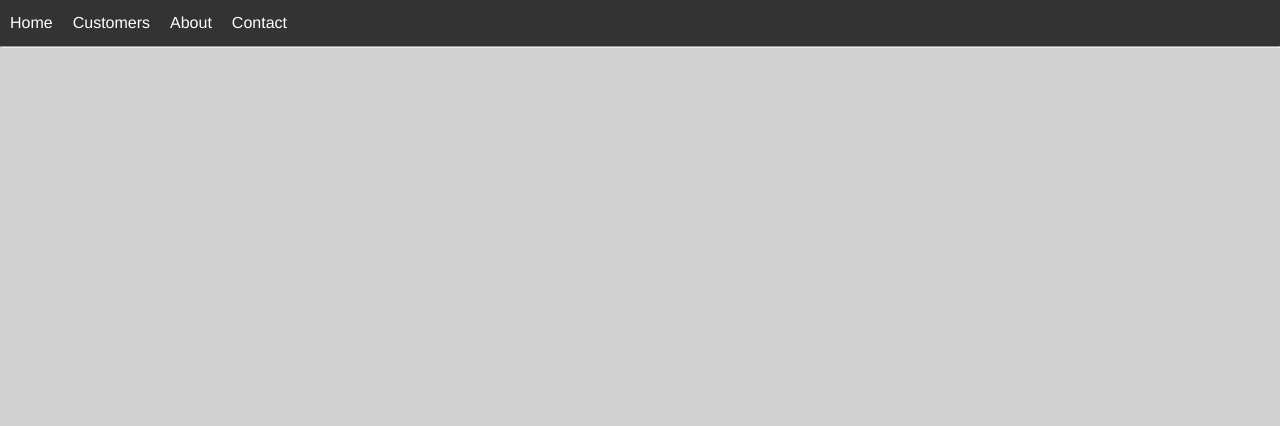
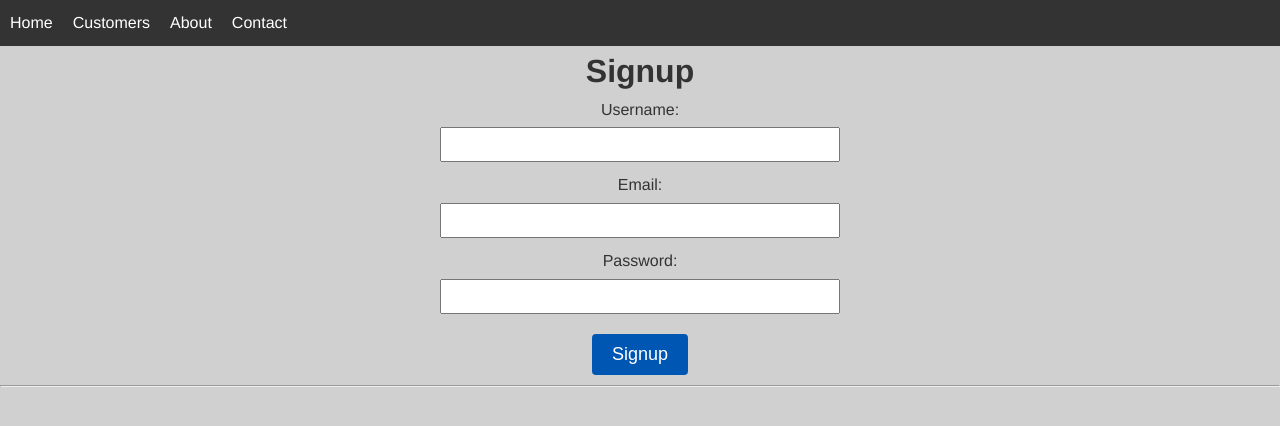
Before and after one commit to hnezado/customers-2024, a Vue app in the folder frontend/: page /signup in a window 1280 px wide. Shown: the top 426 px of the page. Built offline with nearby package versions, Linux system fonts and the light colour scheme.

Commit message:
Added Signup -> DB funtionallity. SessionStorage (username) before redirect to Login. Reformated /signup

```diff
--- a/frontend/src/components/NavBar.vue
+++ b/frontend/src/components/NavBar.vue
@@ -8,7 +8,7 @@
       <nav :class="{ 'show-menu': isMenuVisible }" @click="hideMenu">
         <ul>
           <li><router-link to="/">Home</router-link></li>
-          <li><router-link to="/customers">Customers</router-link></li>
+          <li><router-link to="/customers/list">Customers</router-link></li>
           <li><router-link to="/about">About</router-link></li>
           <li><router-link to="/contact">Contact</router-link></li>
         </ul>
--- /dev/null
+++ b/frontend/src/styles/components/Login.css
@@ -0,0 +1,16 @@
+form {
+  max-width: 400px;
+  margin: 0 auto;
+}
+
+label {
+  display: block;
+  margin-bottom: 5px;
+}
+
+input {
+  width: 100%;
+  padding: 8px;
+  margin-bottom: 10px;
+  box-sizing: border-box;
+}
--- a/frontend/src/styles/components/NavBar.css
+++ b/frontend/src/styles/components/NavBar.css
@@ -37,7 +37,7 @@ a {
   text-decoration: none;
 }
 
-/* Estilos para el menú desplegable en tamaños de pantalla pequeños */
+/* Small screen Navbar */
 @media screen and (max-width: 768px) {
   ul {
     display: none;
--- /dev/null
+++ b/frontend/src/styles/components/Signup.css
@@ -0,0 +1,16 @@
+form {
+  max-width: 400px;
+  margin: 0 auto;
+}
+
+label {
+  display: block;
+  margin-bottom: 5px;
+}
+
+input {
+  width: 100%;
+  padding: 8px;
+  margin-bottom: 10px;
+  box-sizing: border-box;
+}
--- a/frontend/src/styles/main.css
+++ b/frontend/src/styles/main.css
@@ -1,5 +1,3 @@
-
-
 /* Reset de estilos para limpiar el estilo predeterminado del navegador */
 * {
   margin: 0;
@@ -8,6 +6,7 @@
 }
 
 .button {
+  position: relative;
   color: var(--background);
   background-color: var(--secondary);
   margin: 10px;
@@ -16,12 +15,32 @@
   border: none;
   border-radius: 4px;
   cursor: pointer;
-  transition: background-color 5s ease;
-  transition: color 5s ease;
 }
-.button:hover {
+
+.button::before {
+  content: "";
+  position: absolute;
+  width: 100%;
+  height: 0;
+  bottom: 0;
+  left: 0;
+  background-color: var(--background);
+  transition: height 0.5s ease;
+}
+
+.button:hover::before {
+  height: 2px; /* Altura del subrayado */
+}
+
+.link {
   color: var(--primary);
-  background-color: var(--accent);
+  transition:
+    color 0.5s ease,
+    text-decoration 2 ease;
+}
+.link:hover {
+  color: var(--tertiary);
+  text-decoration: underline;
 }
 
 /* header {
--- a/frontend/src/styles/palette.css
+++ b/frontend/src/styles/palette.css
@@ -1,12 +1,13 @@
 :root {
-  --primary: #007BFF;       /* Blue */
-  --secondary: #0056b3;  /* Dark Blue */
-  --accent: #b1cff0;     /* Light Blue */
+  --primary: #007bff; /* Blue */
+  --secondary: #0056b3; /* Dark Blue */
+  --tertiary: #3d73ac;
+  --accent: #b1cff0; /* Light Blue */
   --background: #ffffff; /* White */
-  --text: #333333;       /* Dark Grey */
-  --border: #dddddd;     /* Light Grey */
-  --success: #28a745;    /* Green */
-  --error: #dc3545;      /* Red */
-  --warning: #ffc107;    /* Yellow */
-  --info: #17a2b8;       /* Info Blue */
+  --text: #333333; /* Dark Grey */
+  --border: #dddddd; /* Light Grey */
+  --success: #28a745; /* Green */
+  --error: #dc3545; /* Red */
+  --warning: #ffc107; /* Yellow */
+  --info: #17a2b8; /* Info Blue */
 }
--- a/frontend/src/views/CustomerEdit.vue
+++ b/frontend/src/views/CustomerEdit.vue
@@ -18,51 +18,51 @@
 </template>
 
 <script>
-import Spinner from '@/components/Spinner.vue'
+import Spinner from "@/components/Spinner.vue";
 
 export default {
   name: "CustomerEdit",
   components: {
-    Spinner
+    Spinner,
   },
-  data () {
+  data() {
     return {
       customerData: null,
-      isLoading: true
-    }
+      isLoading: true,
+    };
   },
   // Mounted es asíncrono así que si en template se intenta acceder a un
   // atributo de customerData, puede que éste sea null y de error
   mounted() {
     // TODO remove timeout y activar nextTick
     setTimeout(() => {
-      this.customerData = JSON.parse(this.$route.query.customerData)
-      this.isLoading = false
-    }, 500)
+      this.customerData = JSON.parse(this.$route.query.customerData);
+      this.isLoading = false;
+    }, 500);
     // this.$nextTick(() => {
     //   this.customerData = JSON.parse(this.$route.query.customerData)
     // })
   },
   methods: {
     handleInputChange(propertyName) {
-      console.log(`Input value: ${this.customerData[propertyName]}`)
+      console.log(`Input value: ${this.customerData[propertyName]}`);
     },
     async saveEdit(id) {
       // const updatedData = JSON.stringify(this.customerData)
       // console.log(`updatedData: ${updatedData}`)
       try {
-        const response = await fetch(
+        const res = await fetch(
           `${this.$config.serverUrl}/customers/edit/${id}`,
           {
             method: "PUT",
             headers: {
-              "Content-Type": "application/json"
+              "Content-Type": "application/json",
             },
-            body: this.customerData
-          },
+            body: this.customerData,
+          }
         );
-        console.log(response);
-        if (response.ok) {
+        console.log(res);
+        if (res.ok) {
           // Si se actualiza correctamente, redirigirá a la lista de clientes
           this.$router.push("/customers");
           console.log(`Customer with id ${id} updated successfully.`);
--- a/frontend/src/views/CustomersList.vue
+++ b/frontend/src/views/CustomersList.vue
@@ -1,7 +1,7 @@
 <template>
   <div>
-    <NoResponse :noResponse="noResponse" :pageName="pageName" :path="path"/>
-    <Spinner :isLoading="isLoading"/>
+    <NoResponse :noResponse="noResponse" :pageName="pageName" :path="path" />
+    <Spinner :isLoading="isLoading" />
     <div v-if="!isLoading && !noResponse">
       <h1>Customers</h1>
       <table>
@@ -26,7 +26,13 @@
             <td>{{ formatDate(customerData.birthdate) }}</td>
             <td class="centered-cell">
               <!-- <router-link :to="{ name: 'edit', params: { id: customerData.id}, query: { customerData: customerData } }"> -->
-              <router-link :to="{ name: 'edit', params: { id: customerData.id}, query: {customerData: JSON.stringify(customerData) } }">
+              <router-link
+                :to="{
+                  name: 'edit',
+                  params: { id: customerData.id },
+                  query: { customerData: JSON.stringify(customerData) },
+                }"
+              >
                 <img
                   src="@/assets/icon_edit.svg"
                   alt="Edit Icon"
@@ -48,29 +54,29 @@
 </template>
 
 <script>
-import NoResponse from '@/components/NoResponse.vue';
-import Spinner from '@/components/Spinner.vue'
+import NoResponse from "@/components/NoResponse.vue";
+import Spinner from "@/components/Spinner.vue";
 
 export default {
   name: "CustomersList",
   components: {
     NoResponse,
-    Spinner
+    Spinner,
   },
-  data () {
+  data() {
     return {
       noResponse: false,
       isLoading: true,
       pageName: this.$options.name,
       path: this.$route.path,
-      customersData: []
-    }
+      customersData: [],
+    };
   },
   mounted() {
     this.fetchCustomersData();
     setTimeout(() => {
       if (this.customersData.length > 0) {
-        this.noResponse = false
+        this.noResponse = false;
         this.isLoading = false;
       } else {
         this.noResponse = true;
@@ -81,9 +87,9 @@ export default {
   methods: {
     async fetchCustomersData() {
       try {
-        const response = await fetch(this.$config.serverUrl);
-        const data = await response.json();
-        console.log("res data:", data);
+        const res = await fetch(`${this.$config.serverUrl}/customers/list`);
+        const data = await res.json();
+        // console.log("res:", data);
         this.customersData = data;
       } catch (error) {
         console.error("Error fetching data from server", error);
@@ -95,13 +101,13 @@ export default {
     },
     async deleteCustomer(id) {
       try {
-        const response = await fetch(
+        const res = await fetch(
           `${this.$config.serverUrl}/customers/delete/${id}`,
           {
             method: "PATCH",
-          },
+          }
         );
-        if (response.ok) {
+        if (res.ok) {
           // Emit event to notify App.vs about the deletion
           this.$root.fetchCustomersData();
           console.log(`Customer with ID "${id}" deleted successfully.`);
--- a/frontend/src/views/Home.vue
+++ b/frontend/src/views/Home.vue
@@ -4,22 +4,23 @@
   </div>
   <section>
     <h2>Welcome!</h2>
-    <div @click="signup" class="button">
-      Sign Up
-    </div>
-    <span>If you already have an account, <a href="#">login</a>.</span>
+    <div @click="signup" class="button">Sign Up</div>
+    <span
+      >If you already have an account,
+      <a href="/login" class="link">login</a>.</span
+    >
   </section>
 </template>
 
 <script>
-import "@/styles/components/Home.css"
+import "@/styles/components/Home.css";
 
 export default {
   name: "HomePage",
   methods: {
     signup() {
-      this.$router.push("/signup")
-    }
-  }
+      this.$router.push("/signup");
+    },
+  },
 };
 </script>
--- /dev/null
+++ b/frontend/src/views/Login.vue
@@ -0,0 +1,62 @@
+<template>
+  <h1>Login</h1>
+  <div class="login">
+    <form @submit.prevent="login">
+      <label for="username">Username:</label>
+      <input type="text" id="username" v-model="userData.username" required />
+      <label for="password">Password:</label>
+      <input
+        type="password"
+        id="password"
+        v-model="userData.password"
+        required
+      />
+      <button class="button" type="submit">Login</button>
+    </form>
+  </div>
+</template>
+
+<script>
+import "@/styles/components/Login.css";
+
+export default {
+  name: "LoginPage",
+  data() {
+    return {
+      userData: {
+        username: "",
+        password: "",
+      },
+    };
+  },
+  mounted() {
+    const usernameFromSignup = sessionStorage.getItem("username");
+    console.log("usernameFromSignup:", usernameFromSignup);
+    if (usernameFromSignup) {
+      this.userData.username = usernameFromSignup;
+    }
+  },
+  methods: {
+    async login() {
+      try {
+        const res = await fetch(`${this.$config.serverUrl}/login`, {
+          method: "POST",
+          headers: {
+            "Content-Type": "application/json",
+          },
+          body: JSON.stringify(this.userData),
+        });
+        if (res.ok) {
+          const data = await res.json();
+          console.log(data.message);
+          this.$router.push("/");
+        } else {
+          console.error("Error logging in");
+        }
+      } catch (error) {
+        console.error("Error querying login");
+      }
+    },
+  },
+};
+</script>
--- /dev/null
+++ b/frontend/src/views/Signup.vue
@@ -0,0 +1,60 @@
+<template>
+  <h1>Signup</h1>
+  <div class="signup">
+    <form @submit.prevent="signup">
+      <label for="username">Username:</label>
+      <input type="text" id="username" v-model="newUser.username" required />
+      <label for="email">Email:</label>
+      <input type="text" id="email" v-model="newUser.email" required />
+      <label for="password">Password:</label>
+      <input
+        type="password"
+        id="password"
+        v-model="newUser.password"
+        required
+      />
+      <button class="button" type="submit">Signup</button>
+    </form>
+  </div>
+</template>
+
+<script>
+import "@/styles/components/Signup.css";
+
+export default {
+  name: "SignupPage",
+  data() {
+    return {
+      newUser: {
+        username: "",
+        email: "",
+        password: "",
+      },
+    };
+  },
+  methods: {
+    async signup() {
+      try {
+        const res = await fetch(`${this.$config.serverUrl}/signup`, {
+          method: "POST",
+          headers: {
+            "Content-Type": "application/json",
+          },
+          body: JSON.stringify(this.newUser),
+        });
+        if (res.ok) {
+          const data = await res.json();
+          console.log(data.message);
+          console.log(data.username);
+          sessionStorage.setItem("username", data.username);
+          this.$router.push("/login");
+        } else {
+          console.error("Error signing up");
+        }
+      } catch (error) {
+        console.error("Error querying signup");
+      }
+    },
+  },
+};
+</script>
```
Also changed, not shown: frontend/src/router.js (+7 -3 lines).
